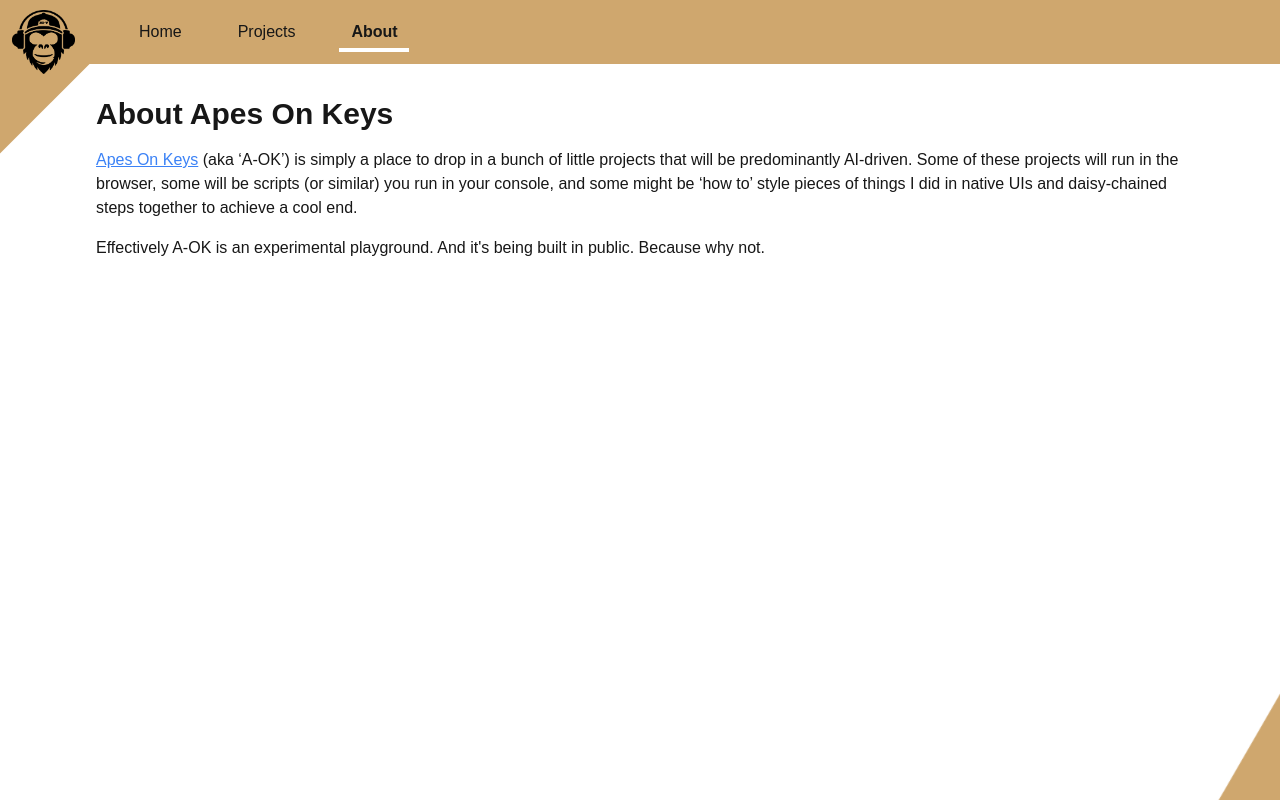
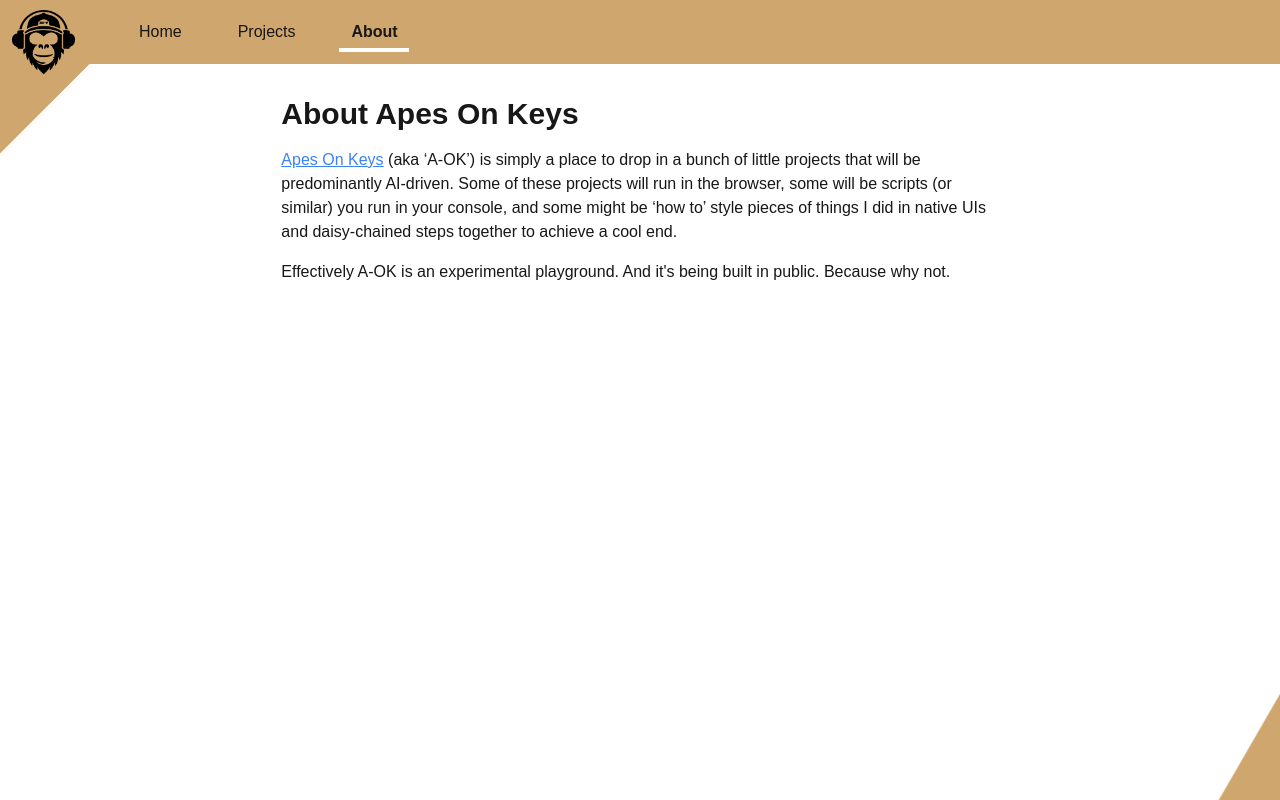
Before and after one commit to lucasdickey/gtd, a Next.js app: page /about in a window 1280 px wide. Built offline with nearby package versions, Linux system fonts and the light colour scheme; no server answers.

Commit message:
fixed use client stuff, and fixed grid to match Projects

```diff
--- a/src/app/about/page.tsx
+++ b/src/app/about/page.tsx
@@ -1,14 +1,16 @@
-import type { Metadata } from 'next'
-// import ContactForm from './ContactForm';
-
-// Add 'use client' directive if you need client-side features
-export const metadata: Metadata = {
+export const metadata = {
   title: 'About',
 }
 
 export default function About() {
   return (
     <div className="container mx-auto px-8 py-8 max-w-6xl">
+      <div className="grid grid-cols-12 gap-6">
+        {/* Left white space */}
+        <div className="hidden md:block col-span-2" />
+
+        {/* Center column with content */}
+        <div className="col-span-12 md:col-span-8">
           <h1 className="text-3xl font-bold mb-4">About Apes On Keys</h1>
           <div className="prose dark:prose-invert mb-8">
             <p className="mb-4">
@@ -20,16 +22,21 @@ export default function About() {
                 Apes On Keys
               </a>{' '}
               (aka &lsquo;A-OK&rsquo;) is simply a place to drop in a bunch of
-          little projects that will be predominantly AI-driven. Some of these
-          projects will run in the browser, some will be scripts (or similar)
-          you run in your console, and some might be &lsquo;how to&rsquo; style
-          pieces of things I did in native UIs and daisy-chained steps together
-          to achieve a cool end.
+              little projects that will be predominantly AI-driven. Some of
+              these projects will run in the browser, some will be scripts (or
+              similar) you run in your console, and some might be &lsquo;how
+              to&rsquo; style pieces of things I did in native UIs and
+              daisy-chained steps together to achieve a cool end.
             </p>
             <p className="mb-4">
-          Effectively A-OK is an experimental playground. And it&apos;s being
-          built in public. Because why not.
+              Effectively A-OK is an experimental playground. And it&apos;s
+              being built in public. Because why not.
             </p>
+          </div>
+        </div>
+
+        {/* Right white space */}
+        <div className="hidden md:block col-span-2" />
       </div>
     </div>
   )
```
Lines whose indentation alone changed are shown as unchanged.
